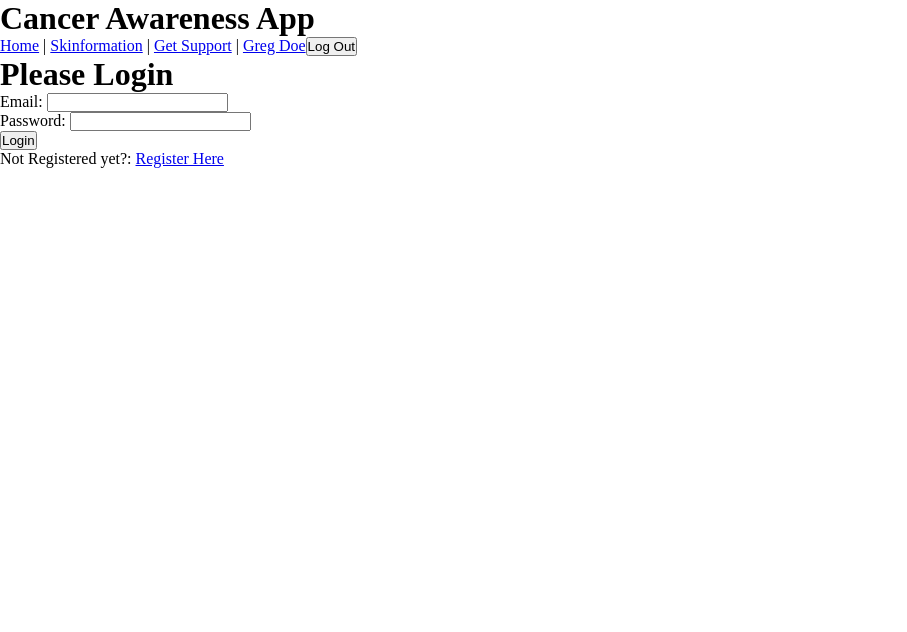
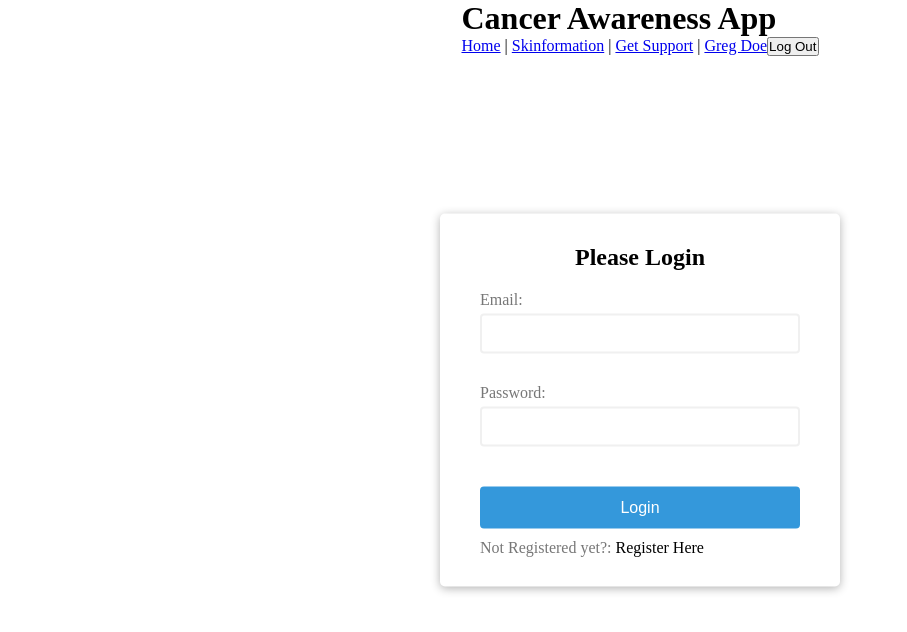
Before and after one commit to TestDrivenDesign/project-frontend, a Vue app: page /login in a window 1280 px wide. Shown: the top 632 px of the page, without its empty margins (0-907 px from the left). Built offline with nearby package versions, Linux system fonts and the light colour scheme.

Commit message:
Styled forms and added validation to form fields

```diff
--- a/package.json
+++ b/package.json
@@ -10,6 +10,8 @@
     "format": "prettier --write src/"
   },
   "dependencies": {
+    "@vuelidate/core": "^2.0.1",
+    "@vuelidate/validators": "^2.0.1",
     "axios": "^1.3.4",
     "pinia": "^2.0.32",
     "vue": "^3.2.47",
--- a/src/assets/main.css
+++ b/src/assets/main.css
@@ -1,5 +1,14 @@
+@import url('https://fonts.googleapis.com/css2?family=Open+Sans&display=swap');
+
 * {
   margin: 0;
   padding: 0;
   box-sizing: border-box;
 }
+
+#app {
+  min-height: 100vh;
+  display: flex;
+  flex-direction: column;
+  align-items: center;
+}
--- a/src/components/LoginForm.vue
+++ b/src/components/LoginForm.vue
@@ -1,24 +1,118 @@
 <template>
-  <form @submit.prevent="handleLoginSubmission">
-    <div class="field-container">
-      <label for="login">Email: </label>
-      <input id="login" type="email" required />
+  <form class="form" @submit.prevent="submitLoginForm">
+    <div class="form-field">
+      <label for="email">Email: </label>
+      <input id="email" type="email" v-model="formData.email" />
+      <small class="error" v-for="error in v$.email.$errors" :key="error.$uid">
+        {{ error.$message }}
+      </small>
     </div>
-    <div class="field-container">
+    <div class="form-field">
       <label for="password">Password: </label>
-      <input id="password" type="password" required />
+      <input id="password" type="password" v-model="formData.password" />
+      <small class="error" v-for="error in v$.password.$errors" :key="error.$uid">
+        {{ error.$message }}
+      </small>
     </div>
     <button type="submit">Login</button>
   </form>
-  <p>Not Registered yet?: <RouterLink to="register">Register Here</RouterLink></p>
+  <p class="register-msg">
+    Not Registered yet?: <RouterLink to="register">Register Here</RouterLink>
+  </p>
 </template>
 
 <script setup>
+import { ref, computed } from 'vue'
 import { RouterLink } from 'vue-router'
+import useVuelidate from '@vuelidate/core'
+import { required, email, minLength, helpers } from '@vuelidate/validators'
 
-function handleLoginSubmission() {
-  console.log('login submitted')
+const formData = ref({
+  email: '',
+  password: ''
+})
+
+const rules = computed(() => {
+  return {
+    email: {
+      required: helpers.withMessage('Email is required field', required),
+      email: helpers.withMessage('Not a valid email address', email)
+    },
+    password: {
+      reuired: helpers.withMessage('Password is required field', required),
+      minLength: helpers.withMessage('Password must be at least 6 characters long', minLength(6))
+    }
+  }
+})
+
+const v$ = useVuelidate(rules, formData)
+
+const submitLoginForm = async () => {
+  const result = await v$.value.$validate()
+
+  if (result) {
+    console.log('success')
+  } else {
+    console.log('form not submitted')
+  }
 }
 </script>
 
-<style lang="scss" scoped></style>
+<style scoped>
+.form-field {
+  position: relative;
+  margin-bottom: 10px;
+  padding-bottom: 20px;
+}
+
+.form-field label {
+  display: block;
+  color: #777;
+  margin-bottom: 5px;
+}
+
+.form-field input {
+  display: block;
+  width: 100%;
+  border: 2px solid #f0f0f0;
+  border-radius: 4px;
+  padding: 10px;
+  font-size: 14px;
+}
+
+.form-field input:focus {
+  outline-color: #777;
+}
+
+.form-field small.error {
+  position: absolute;
+  bottom: 0;
+  left: 0;
+  color: #e74c3c;
+}
+
+.form button {
+  display: block;
+  cursor: pointer;
+  width: 100%;
+  margin-top: 20px;
+  font-size: 16px;
+  padding: 10px;
+  color: #fff;
+  background-color: #3498db;
+  border: 2px solid #3498db;
+  border-radius: 4px;
+}
+
+.register-msg {
+  margin-top: 10px;
+  color: #777;
+}
+.register-msg a {
+  text-decoration: none;
+  color: #000;
+}
+.register-msg a:hover {
+  text-decoration: underline;
+}
+</style>
--- a/src/components/RegisterForm.vue
+++ b/src/components/RegisterForm.vue
@@ -1,33 +1,141 @@
 <template>
-  <form @submit.prevent="handleRegisterSubmit">
+  <form class="form" @submit.prevent="submitRegisterForm">
     <div class="register-field">
       <label for="first-name">First Name: </label>
-      <input id="first-name" type="text" />
+      <input id="first-name" name="first-name" type="text" v-model="formData.firstName" />
+      <small class="error" v-for="error in v$.firstName.$errors" :key="error.$uid">
+        {{ error.$message }}
+      </small>
     </div>
     <div class="register-field">
       <label for="last-name">Last Name: </label>
-      <input id="last-name" type="text" />
+      <input id="last-name" name="last-name" type="text" v-model="formData.lastName" />
+      <small class="error" v-for="error in v$.lastName.$errors" :key="error.$uid">
+        {{ error.$message }}
+      </small>
     </div>
     <div class="register-field">
       <label for="email">Email: </label>
-      <input id="email" type="email" />
+      <input id="email" name="email" type="email" v-model="formData.email" />
+      <small class="error" v-for="error in v$.email.$errors" :key="error.$uid">
+        {{ error.$message }}
+      </small>
     </div>
     <div class="register-field">
       <label for="password">Password: </label>
-      <input id="password" type="password" />
+      <input id="password" name="password" type="password" v-model="formData.password" />
+      <small class="error" v-for="error in v$.password.$errors" :key="error.$uid">
+        {{ error.$message }}
+      </small>
     </div>
     <div class="register-field">
       <label for="password-confirm">Confirm Password: </label>
-      <input id="password-confirm" type="password" />
+      <input
+        id="password-confirm"
+        name="password-confirm"
+        type="password"
+        v-model="formData.passwordConfirm"
+      />
+      <small class="error" v-for="error in v$.passwordConfirm.$errors" :key="error.$uid">
+        {{ error.$message }}
+      </small>
     </div>
     <button>Register</button>
   </form>
 </template>
 
 <script setup>
-function handleRegisterSubmit() {
-  console.log('register ok')
+import { ref, computed } from 'vue'
+import useVuelidate from '@vuelidate/core'
+import { required, email, minLength, sameAs, helpers } from '@vuelidate/validators'
+
+const formData = ref({
+  firstName: '',
+  lastName: '',
+  email: '',
+  password: '',
+  passwordConfirm: ''
+})
+
+const rules = computed(() => {
+  return {
+    firstName: {
+      required: helpers.withMessage('First Name is required field', required),
+      minLength: helpers.withMessage('First Name must be at least 3 characters long', minLength(3))
+    },
+    lastName: {
+      required: helpers.withMessage('Last Name is reuired field', required),
+      minLength: helpers.withMessage('Last Name must be at least 3 characters long', minLength(3))
+    },
+    email: {
+      required: helpers.withMessage('Email is required field', required),
+      email: helpers.withMessage('Not a valid email address', email)
+    },
+    password: {
+      reuired: helpers.withMessage('Password is required field', required),
+      minLength: helpers.withMessage('Password must be at least 6 characters long', minLength(6))
+    },
+    passwordConfirm: {
+      required: helpers.withMessage('Please type your password again', required),
+      sameAs: helpers.withMessage("Passwords don't match!", sameAs(formData.value.password))
+    }
+  }
+})
+
+const v$ = useVuelidate(rules, formData)
+
+const submitRegisterForm = async () => {
+  const result = await v$.value.$validate()
+
+  if (result) {
+    console.log('success')
+  }
 }
 </script>
 
-<style lang="scss" scoped></style>
+<style scoped>
+.register-field {
+  position: relative;
+  margin-bottom: 10px;
+  padding-bottom: 20px;
+}
+
+.register-field label {
+  display: block;
+  color: #777;
+  margin-bottom: 5px;
+}
+
+.register-field input {
+  display: block;
+  width: 100%;
+  border: 2px solid #f0f0f0;
+  border-radius: 4px;
+  padding: 10px;
+  font-size: 14px;
+}
+
+.register-field input:focus {
+  outline-color: #777;
+}
+
+.register-field small {
+  position: absolute;
+  bottom: 0;
+  left: 0;
+  color: #e74c3c;
+}
+
+.form button {
+  display: block;
+  cursor: pointer;
+  width: 100%;
+  margin-top: 20px;
+  font-size: 16px;
+  padding: 10px;
+  color: #fff;
+  background-color: #3498db;
+  border: 2px solid #3498db;
+  border-radius: 4px;
+}
+</style>
--- a/src/views/LoginView.vue
+++ b/src/views/LoginView.vue
@@ -1,6 +1,6 @@
 <template>
-  <div class="login">
-    <h1>Please Login</h1>
+  <div class="container">
+    <h2>Please Login</h2>
     <LoginForm />
   </div>
 </template>
@@ -9,4 +9,21 @@
 import LoginForm from '../components/LoginForm.vue'
 </script>
 
-<style lang="scss" scoped></style>
+<style scoped>
+.container {
+  position: absolute;
+  top: 50%;
+  left: 50%;
+  transform: translate(-50%, -50%);
+  width: 400px;
+  background-color: #fff;
+  border-radius: 5px;
+  box-shadow: 0 2px 10px rgba(0, 0, 0, 0.3);
+  padding: 30px 40px;
+}
+
+h2 {
+  text-align: center;
+  margin-bottom: 20px;
+}
+</style>
--- a/src/views/RegisterView.vue
+++ b/src/views/RegisterView.vue
@@ -1,6 +1,6 @@
 <template>
-  <div>
-    <h1>Register Here</h1>
+  <div class="container">
+    <h2>Register Here</h2>
     <RegisterForm />
   </div>
 </template>
@@ -9,4 +9,21 @@
 import RegisterForm from '../components/RegisterForm.vue'
 </script>
 
-<style lang="scss" scoped></style>
+<style scoped>
+.container {
+  position: absolute;
+  top: 50%;
+  left: 50%;
+  transform: translate(-50%, -50%);
+  width: 400px;
+  background-color: #fff;
+  border-radius: 5px;
+  box-shadow: 0 2px 10px rgba(0, 0, 0, 0.3);
+  padding: 30px 40px;
+}
+
+h2 {
+  text-align: center;
+  margin-bottom: 20px;
+}
+</style>
```
Also changed, not shown: 1 other file (tests, documents, lock files or other folders).
